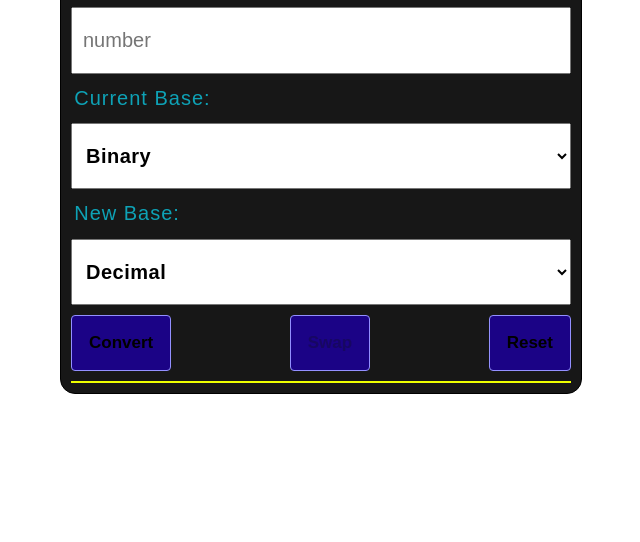
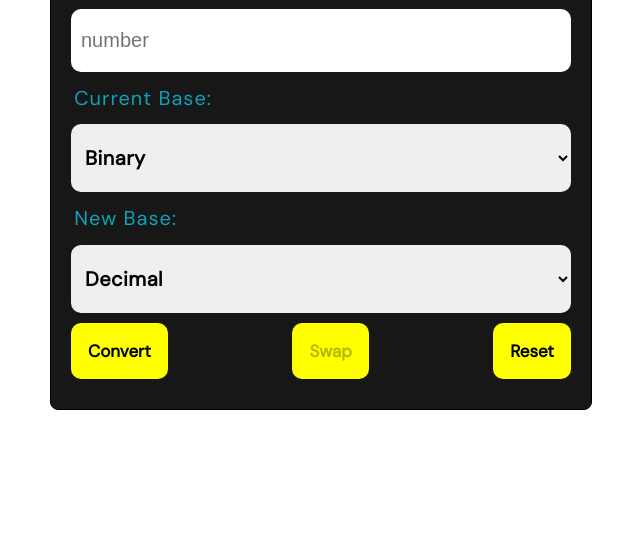
Before and after one commit to hasnainabeel/Numbers-Convertion, a plain HTML site: page index.html in a window 1280 px wide. Shown: the part 258-800 px from the top of the page, without its empty margins (319-959 px from the left). Drawn offline with Linux system fonts and the light colour scheme.

Commit message:
style:changes in UI

```diff
--- a/css/style.css
+++ b/css/style.css
@@ -1,4 +1,4 @@
-
+@import url('https://fonts.googleapis.com/css2?family=DM+Sans&display=swap');
 
 * {
     margin: 0;
@@ -15,7 +15,7 @@ body {
     width: 100%;
     overflow-x: hidden;
     font-size: 62.5%;
-    font-family: sans-serif;
+    font-family: 'DM Sans', sans-serif;
     letter-spacing: 1px;
     display: flex;
     flex-direction: column;
@@ -29,13 +29,14 @@ body {
     width: 80%;
     max-width: 500px;
     margin: auto;
-    padding: 1em 1em;
+    padding: 2em 2em;
     border: 0.1em solid rgb(0, 0, 0);
     background-color: #000000e8;
     display: flex;
     flex-direction: column;
     color: rgb(14, 162, 182);
-    border-radius: 15px;
+    border-radius: 8px;
+
 }
 
 .container .container_title {
@@ -61,6 +62,9 @@ body {
     padding: 1em 0 1em 0.5em;
     font-size: 2em;
     color: rgb(185, 97, 14);
+    border: none;
+    border-radius:10px;
+    outline: none;
 }
 
 .option-container {
@@ -70,27 +74,33 @@ body {
     font-weight: bold;
     /* margin: 0.1em auto; */
     letter-spacing: 0.5px;
+    border: none;
+    border-radius:10px;
+    font-family: 'DM Sans', sans-serif;
+     outline: none;
 }
 
 .btns {
     width: 100%;
     display: flex;
     justify-content: space-between;
+
+
 }
 
 .container .form .btn {
     padding: 1em;
     font-size: 1.7em;
     font-weight: bold;
-    background-color: #1b0386;
-    border: 1px solid #9390ff;
-    border-radius: 4px;
+    background-color: yellow;
+    border: none;
+    border-radius:10px;
+     font-family: 'DM Sans', sans-serif;
 }
 
 .container .form .answer {
     font-size: 2em;
     text-align: center;
-    border: 1px solid rgb(238, 255, 0);
 }
 
 .container .form .answer .ans-text {
```
